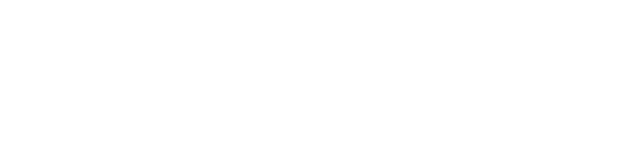
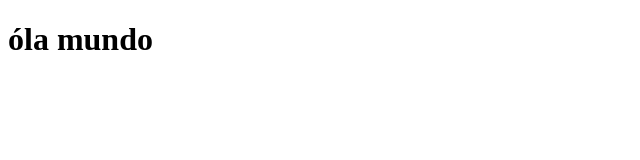
Before and after one commit to ruanfrancaa/curso-github1, a plain HTML site: page index.html in a window 1280 px wide. Shown: the whole page, without its empty margins (0-640 px from the left). Drawn offline with Linux system fonts and the light colour scheme.

```diff
--- a/index.html
+++ b/index.html
@@ -7,6 +7,7 @@
     <title>curso de git e github</title>
 </head>
 <body>
-
+    <h1>óla mundo
+    </h1>
 </body>
 </html>
```
Also changed, not shown: 1 other file.
